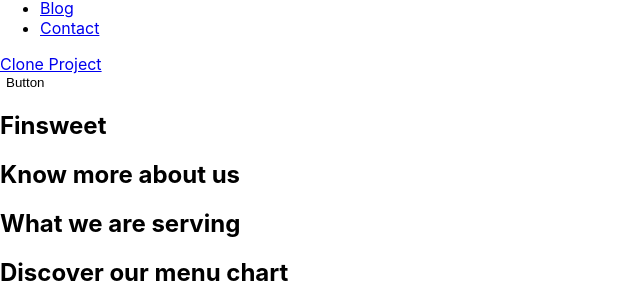
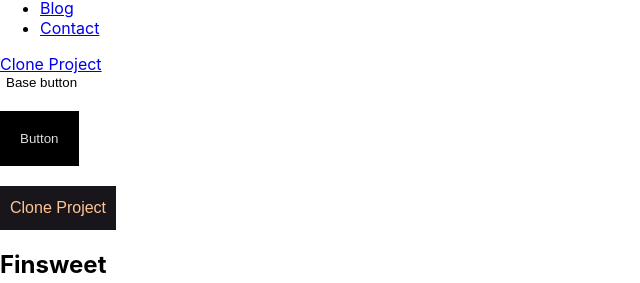
Before and after one commit to gr-sv/Finsweet, a React (Create React App) app: page / in a window 1280 px wide. Shown: the part 118-401 px from the top of the page, without its empty margins (0-640 px from the left). Built offline with nearby package versions, Linux system fonts and the light colour scheme.

Commit message:
Add test buttons into home.js

```diff
--- /dev/null
+++ b/src/components/home/home.css
@@ -0,0 +1,14 @@
+.button__black {
+	background-color: black;
+	padding: 20px;
+	color: gainsboro;
+}
+
+.button__clone {
+	color: #FFC492;
+	background-color: #19161B;
+	font-size: 16px;
+	line-height: 24px;
+	text-transform: capitalize;
+	padding: 10px;
+}
--- a/src/components/home/home.js
+++ b/src/components/home/home.js
@@ -1,11 +1,19 @@
 import Address from "../address/address";
 import Button from "../shared/button/button";
 import Wrapper from "../wrapper/wrapper";
+import './home.css'
 
 function Home () {
 	return (
 		<div className="home">
-			<Button>Button</Button>
+			<div className="test-button">
+				<Button>Base button</Button>
+				<br />
+				<Button className="button__black">Button</Button>
+				<br />
+				<Button className="button__clone">Clone Project</Button>
+			</div>
+
 
 			<section className="promo">
 				<Wrapper className="promo-wrapper">
--- a/src/components/shared/button/button.css
+++ b/src/components/shared/button/button.css
@@ -5,3 +5,10 @@
 	background-color: transparent;
 	cursor: pointer;
 }
+
+.disabled,
+.disabled:hover,
+.disabled:active {
+	cursor: not-allowed;
+	transform: none;
+}
--- a/src/components/shared/button/button.js
+++ b/src/components/shared/button/button.js
@@ -1,5 +1,6 @@
+import React from 'react';
 import classNames from 'classnames';
-import './button.css'
+import './button.css';
 
 const Button = ({
 	children,
@@ -7,7 +8,7 @@ const Button = ({
 	disabled
 }) => {
 	return (
-		<button className={classNames("button", className, {
+		<button className={classNames( 'button', className, {
 			'disabled': disabled,
 		})}>
 			{ children }
```
